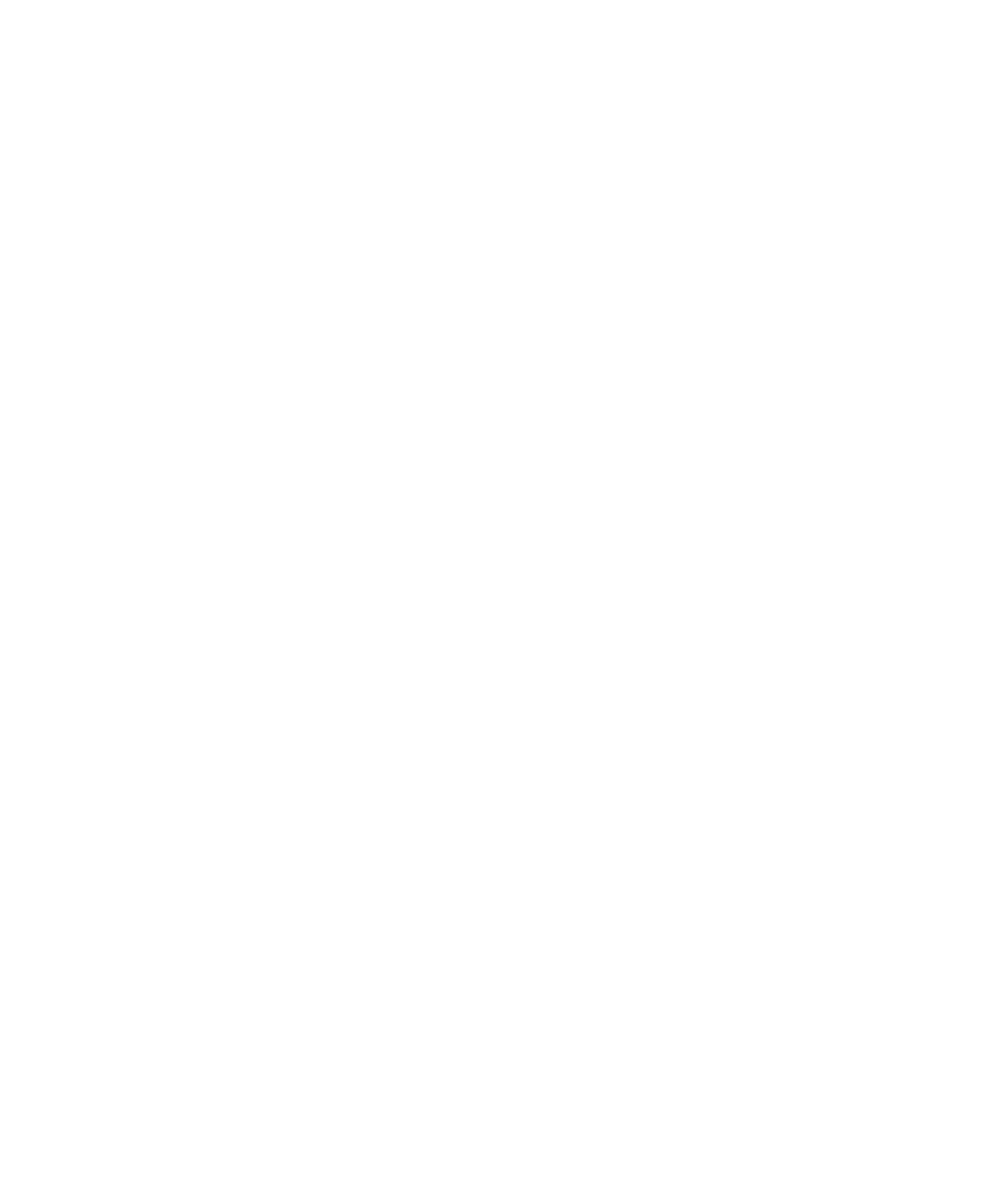
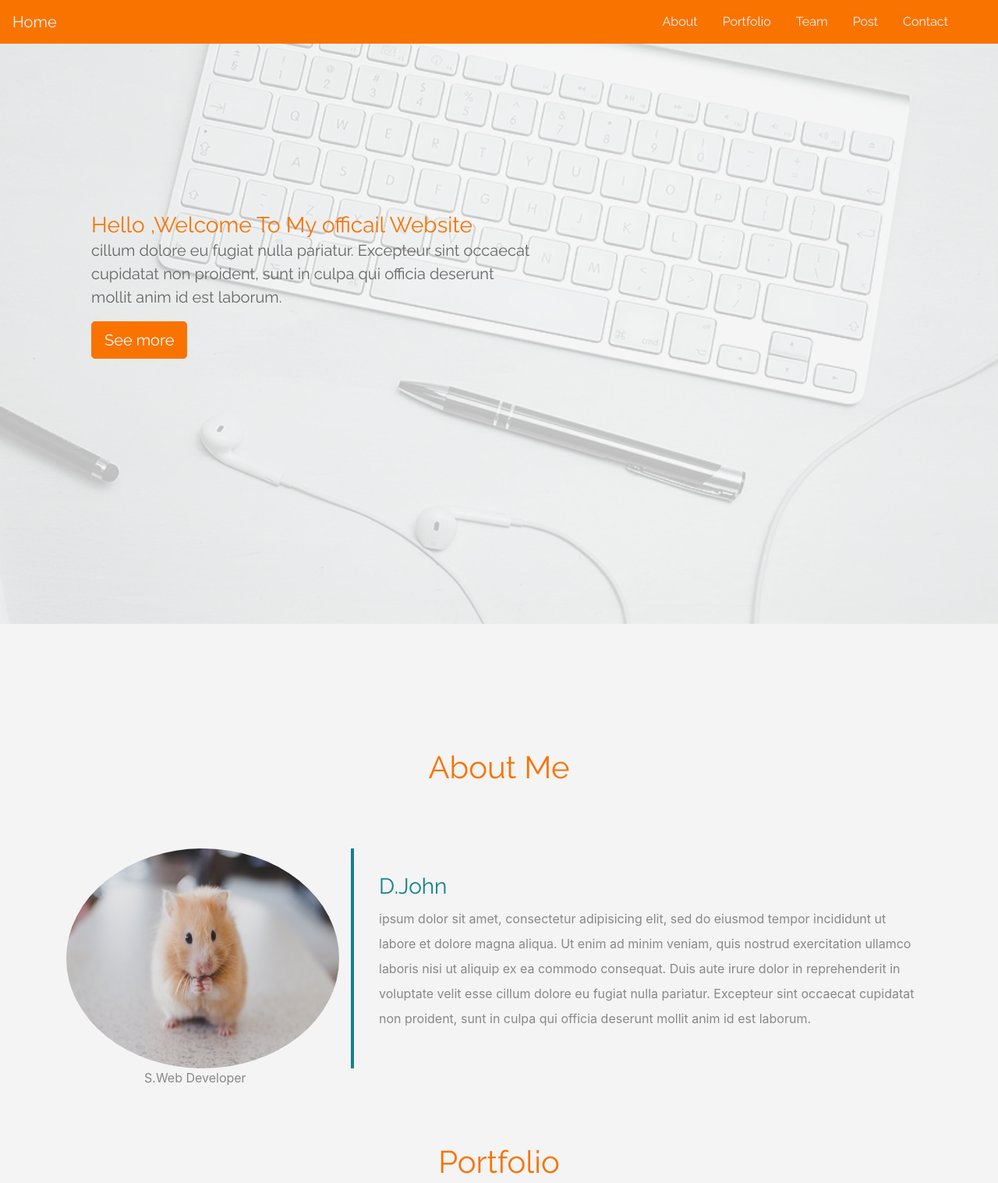
Before and after one commit to Rodielm/landingPage, a plain HTML site: page index.html in a window 1280 px wide. Shown: the top 1517 px of the page at 78% size. Before the commit the page ends 800 px from the top, so only its background shows below. Drawn offline with nearby package versions, Linux system fonts and the light colour scheme.

Commit message:
added nav, about and portafolio sections

```diff
--- /dev/null
+++ b/css/main.css
@@ -0,0 +1,132 @@
+@import url("https://fonts.googleapis.com/css?family=Raleway");
+
+body {
+  padding: 0;
+  margin: 0;
+  background: #f4f4f4;
+}
+
+html,
+h1,
+h2,
+h3,
+h4,
+h5,
+h6,
+a {
+  font-family: "Raleway";
+}
+
+.navbar {
+  background: #f97300;
+}
+
+.bg-dark {
+  background-color: #343a40 !important;
+}
+
+.nav-link,
+.navbar-brand {
+  color: #f4f4f4;
+  cursor: pointer;
+}
+.nav-link {
+  margin-right: 1em !important;
+}
+.nav-link:hover {
+  background: #f4f4f4;
+  color: #f97300;
+}
+.navbar-collapse {
+  justify-content: flex-end;
+}
+.navbar-toggler {
+  background: #fff !important;
+}
+
+/*header style*/
+.header {
+  background-image: url("../images/headerback.jpg");
+  background-attachment: fixed;
+  background-size: cover;
+  background-position: center;
+}
+
+.overlay {
+  position: absolute;
+  min-height: 100%;
+  min-width: 100%;
+  left: 0;
+  top: 0;
+  background: rgba(244, 244, 244, 0.79);
+}
+
+/*description content*/
+.description {
+  position: absolute;
+  top: 30%;
+  margin: auto;
+  padding: 2em;
+}
+.description h3 {
+  color: #f97300;
+}
+.description p {
+  color: #666;
+  font-size: 20px;
+  width: 50%;
+  line-height: 1.5;
+}
+.description button {
+  border: 1px solid #f97300;
+  background: #f97300;
+  color: #fff;
+}
+
+/*about section*/
+.about {
+  margin: 4em 0;
+  padding: 1em;
+  position: relative;
+}
+.about h1 {
+  color: #f97300;
+  margin: 2em;
+}
+.about img {
+  height: 100%;
+  width: 100%;
+  border-radius: 50%;
+}
+.about span {
+  display: block;
+  color: #888;
+  position: absolute;
+  left: 115px;
+}
+.about .desc {
+  padding: 2em;
+  border-left: 4px solid #10828c;
+}
+.about .desc h3 {
+  color: #10828c;
+}
+.about .desc p {
+  line-height: 2;
+  color: #888;
+}
+
+/*Portafolio*/
+.portfolio {
+  margin: 4em 0;
+  position: relative;
+}
+.portfolio h1 {
+  color: #f97300;
+  margin: 2em;
+}
+.portfolio img {
+  height: 15rem;
+  width: 100%;
+  margin: 1em;
+}
--- a/index.html
+++ b/index.html
@@ -5,11 +5,133 @@
     <meta charset="UTF-8">
     <meta name="viewport" content="width=device-width, initial-scale=1.0">
     <meta http-equiv="X-UA-Compatible" content="ie=edge">
-    <title>Document</title>
+    <title>Landing Page Clone</title>
+
+    <link rel="stylesheet" href="https://stackpath.bootstrapcdn.com/bootstrap/4.1.1/css/bootstrap.min.css" integrity="sha384-WskhaSGFgHYWDcbwN70/dfYBj47jz9qbsMId/iRN3ewGhXQFZCSftd1LZCfmhktB"
+        crossorigin="anonymous">
+
+    <link rel="stylesheet" type="text/css" href="css/main.css">
 </head>
 
+
+
+
 <body>
+    <nav class="navbar navbar-expand-lg fixed fixed-top">
+        <a class="navbar-brand" href="#">Home</a>
+        <button class="navbar-toggler" type="button" data-toggle="collapse" data-target="#navbarSupportedContent" aria-controls="navbarSupportedContent"
+            aria-expanded="false" aria-label="Toggle navigation">
+            <span class="navbar-toggler-icon"></span>
+        </button>
+
+        <div class="collapse navbar-collapse " id="navbarSupportedContent">
+            <ul class="navbar-nav mr-4">
+                <li class="nav-item">
+                    <a class="nav-link" href="#">About</a>
+                </li>
+                <li class="nav-item">
+                    <a class="nav-link " href="#">Portfolio</a>
+                </li>
+                <li class="nav-item">
+                    <a class="nav-link " href="#">Team</a>
+                </li>
+                <li class="nav-item">
+                    <a class="nav-link " href="#">Post</a>
+                </li>
+                <li class="nav-item">
+                    <a class="nav-link " href="#">Contact</a>
+                </li>
+            </ul>
+        </div>
+    </nav>
+
+    <header class="header">
+        <div class="overlay"></div>
+        <div class="container">
+            <div class="description">
+                <h3>
+                    Hello ,Welcome To My officail Website
+                    <p>
+                        cillum dolore eu fugiat nulla pariatur. Excepteur sint occaecat cupidatat non proident, sunt in culpa qui officia deserunt
+                        mollit anim id est laborum.</p>
+                    <button class="btn btn-outline-secondary btn-lg">See more</button>
+                </h3>
+            </div>
+        </div>
+    </header>
+
+    <!--about section-->
+    <div class="about" id="about">
+        <div class="container">
+            <h1 class="text-center">About Me</h1>
+            <div class="row">
+                <!-- left side -->
+                <div class="col-lg-4 col-md-4 col-sm-12">
+                    <img src="images/team-3.jpg" class="img-fluid">
+                    <span class="text-justify">S.Web Developer</span>
+                </div>
+
+                <div class="col-lg-8 col-md-8 col-sm-12 desc">
+
+                    <h3>D.John</h3>
+                    <p>
+                        ipsum dolor sit amet, consectetur adipisicing elit, sed do eiusmod tempor incididunt ut labore et dolore magna aliqua. Ut
+                        enim ad minim veniam, quis nostrud exercitation ullamco laboris nisi ut aliquip ex ea commodo consequat.
+                        Duis aute irure dolor in reprehenderit in voluptate velit esse cillum dolore eu fugiat nulla pariatur.
+                        Excepteur sint occaecat cupidatat non proident, sunt in culpa qui officia deserunt mollit anim id
+                        est laborum.
+                    </p>
+                </div>
+            </div>
+        </div>
+    </div>
+
+    <!-- portafolio section -->
+    <div class="portfolio">
+        <h1 class="text-center">Portfolio</h1>
+        <div class="container">
+            <div class="row">
+                <div class="col-lg-4 col-md-4 col-sm-12">
+                    <img src="images/portfolio/port13.png" class="img-fluid">
+                </div>
+                <div class="col-lg-4 col-md-4 col-sm-12">
+                    <img src="images/portfolio/port1.png" class="img-fluid">
+                </div>
+                <div class="col-lg-4 col-md-4 col-sm-12">
+                    <img src="images/portfolio/port6.png" class="img-fluid">
+                </div>
+                <div class="col-lg-4 col-md-4 col-sm-12">
+                    <img src="images/portfolio/port3.png" class="img-fluid">
+                </div>
+                <div class="col-lg-4 col-md-4 col-sm-12">
+                    <img src="images/portfolio/port11.png" class="img-fluid">
+                </div>
+                <div class="col-lg-4 col-md-4 col-sm-12">
+                    <img src="images/portfolio/electric.png" class="img-fluid">
+                </div>
+                <div class="col-lg-4 col-md-4 col-sm-12">
+                    <img src="images/portfolio/Classic.jpg" class="img-fluid">
+                </div>
+                <div class="col-lg-4 col-md-4 col-sm-12">
+                    <img src="images/portfolio/port1.png" class="img-fluid">
+                </div>
+                <div class="col-lg-4 col-md-4 col-sm-12">
+                    <img src="images/portfolio/port8.png" class="img-fluid">
+                </div>
+            </div>
+        </div>
+    </div>
+
+    <script src="https://code.jquery.com/jquery-3.3.1.slim.min.js" integrity="sha384-q8i/X+965DzO0rT7abK41JStQIAqVgRVzpbzo5smXKp4YfRvH+8abtTE1Pi6jizo"
+        crossorigin="anonymous"></script>
+    <script src="https://cdnjs.cloudflare.com/ajax/libs/popper.js/1.14.3/umd/popper.min.js" integrity="sha384-ZMP7rVo3mIykV+2+9J3UJ46jBk0WLaUAdn689aCwoqbBJiSnjAK/l8WvCWPIPm49"
+        crossorigin="anonymous"></script>
+    <script src="https://stackpath.bootstrapcdn.com/bootstrap/4.1.1/js/bootstrap.min.js" integrity="sha384-smHYKdLADwkXOn1EmN1qk/HfnUcbVRZyYmZ4qpPea6sjB/pTJ0euyQp0Mk8ck+5T"
+        crossorigin="anonymous"></script>
+
+    <script type="text/javascript" src='js/main.js'></script>
 
 </body>
 
+
 </html>
--- /dev/null
+++ b/js/main.js
@@ -0,0 +1,5 @@
+
+
+$(document).ready(() => {
+    $(".header").height($(window).height());
+});
```
Also changed, not shown: images/headerback.jpg (added), images/team-3.jpg (added).
